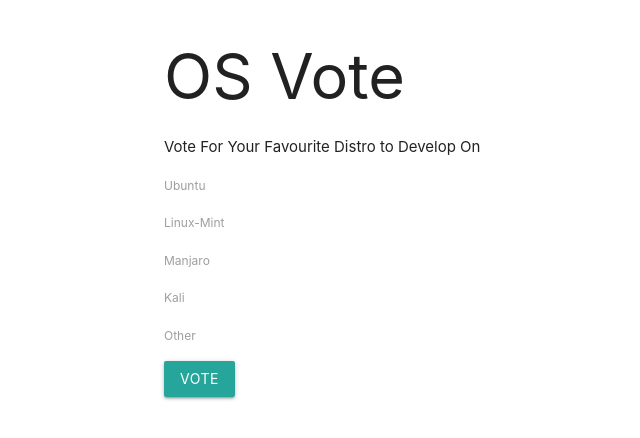
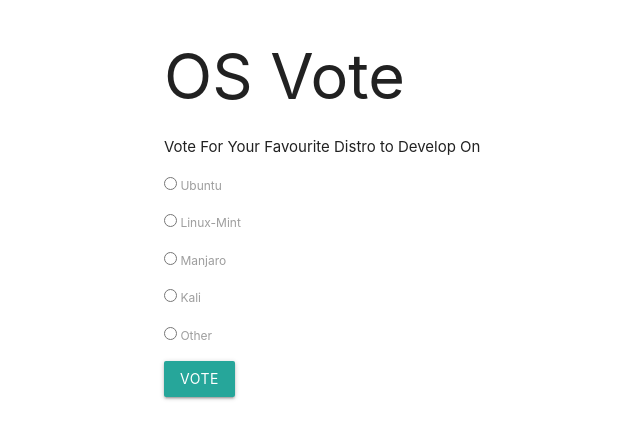
Before and after one commit to decipher07/Poll-Up, a website: page public/index.html in a window 1280 px wide. Shown: the full height of the page, 28-668 px from the left. Drawn offline with nearby package versions, Linux system fonts and the light colour scheme.

Commit message:
Fixed Inline CSS Error

```diff
--- a/public/index.html
+++ b/public/index.html
@@ -4,6 +4,12 @@
     <meta charset="UTF-8">
     <meta name="viewport" content="width=device-width, initial-scale=1.0">
     <link rel="stylesheet" href="https://cdnjs.cloudflare.com/ajax/libs/materialize/1.0.0/css/materialize.min.css">
+    <style>
+        [type="radio"]:not(:checked), [type="radio"]:checked {
+     position: relative;
+     opacity: 1;
+}
+    </style>
     <title>PusherPoll</title>
 </head>
 <body>
@@ -12,25 +18,37 @@
         <p>Vote For Your Favourite Distro to Develop On</p>
         <form id="vote-form">
             <p>
-                <input type="radio" name="os" id="ubuntu" value="Ubuntu">
+                <label>
+                <input name="os" id="ubuntu" value="Ubuntu" type="radio">
                 <label for="ubuntu">Ubuntu</label>
+                </label>
             </p>
             <p>
+                <label>
                 <input type="radio" name="os" id="mint" value="Mint">
                 <label for="mint">Linux-Mint</label>
+            </label>
             </p>
             <p>
+            <label>
                 <input type="radio" name="os" id="manjaro" value="Manjaro">
                 <label for="manjaro">Manjaro</label>
+            </label>
             </p>
             <p>
+                <label>
                 <input type="radio" name="os" id="kali" value="Kali">
                 <label for="kali">Kali</label>
+            </label>
             </p>
             <p>
+                <label>
                 <input type="radio" name="os" id="other" value="Other">
                 <label for="other">Other</label>
+                </label>
             </p>
+
+
             <input type="submit" value="Vote" class="btn">
         </form>
     </div>
```
